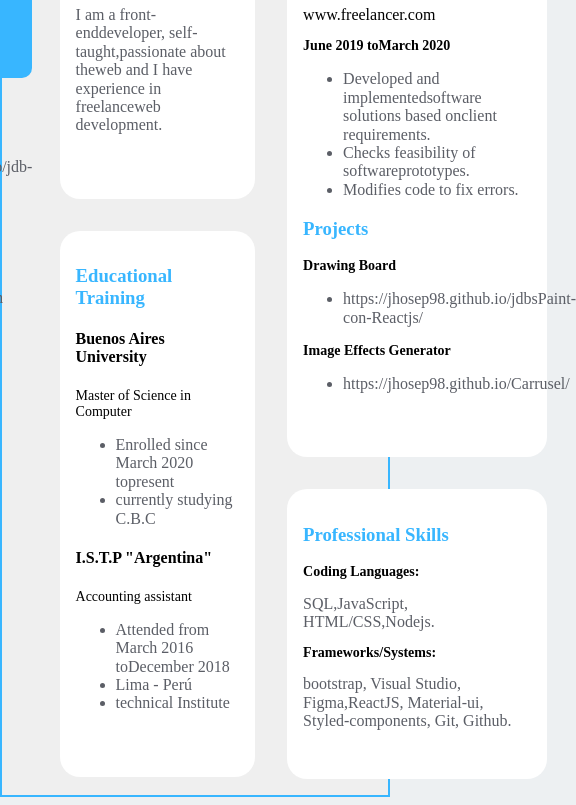
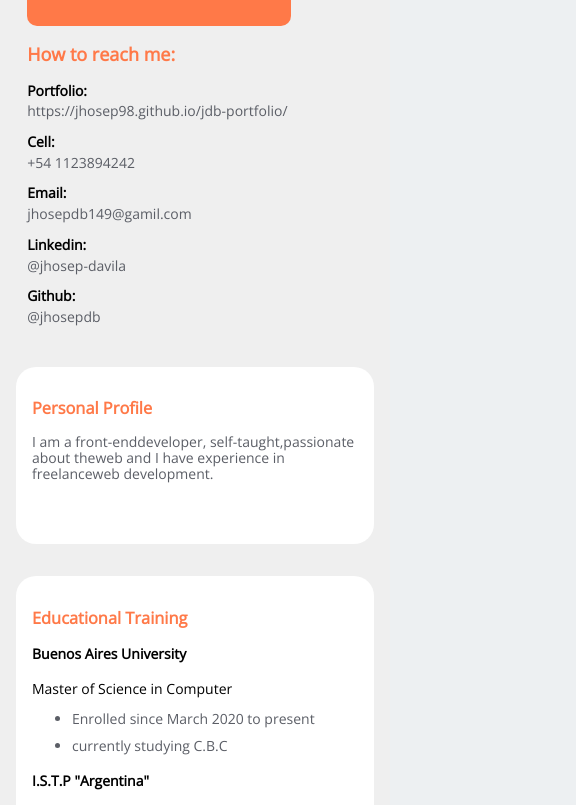
Before and after one commit to jhosep98/jhosep-cv, a plain HTML site: page index.html in a window 390 px wide. Shown: the part 337-1142 px from the top of the page, 576 px wide, since content can reach past the window. Drawn offline with nearby package versions, Linux system fonts and the light colour scheme.

Commit message:
Adding a responsive mode and changing the primary color.

```diff
--- /dev/null
+++ b/assets/scss/_footer.scss
@@ -0,0 +1,21 @@
+.footer {
+  width: 100%;
+  hr {
+    color: $font-color-secondary;
+  }
+  div {
+    .btn {
+      @include button;
+      background-color: $font-color-primary;
+      color: $container-bgcolor;
+      border: 2px solid $font-color-primary;
+      border-radius: 7px;
+      font-size: 16px;
+      &:active {
+        transform: scale(0.9);
+        box-shadow: 0 12px 16px 0 rgba(0, 0, 0, 0.24),
+          0 17px 50px 0 rgba(0, 0, 0, 0.19);
+      }
+    }
+  }
+}
--- a/assets/scss/_global.scss
+++ b/assets/scss/_global.scss
@@ -10,6 +10,7 @@ img {
 
 body {
   background: $background-color-body;
+  font-family: "Open Sans", sans-serif;
 }
 
 #root {
@@ -18,7 +19,28 @@ body {
   display: flex;
   justify-content: center;
   flex-direction: row;
+  flex-wrap: wrap;
   margin: 0 auto;
-  padding: 250px 1rem 0 1rem;
-  border: 2px solid $font-color-primary;
+  padding: 200px 1rem 1rem 1rem;
+  box-shadow: 0 0 24px 0 rgba(0, 0, 0, 0.12);
+  @include tablet {
+    flex-direction: column;
+  }
+  @include mobile {
+    flex-direction: column;
+    font-size: 14px;
+  }
 }
+
+@mixin button {
+  border: none;
+  color: white;
+  padding: 12px 20px;
+  text-align: center;
+  text-decoration: none;
+  display: inline-block;
+  font-size: 16px;
+  margin: 4px 2px;
+  transition-duration: 0.4s;
+  cursor: pointer;
+}
--- a/assets/scss/_header.scss
+++ b/assets/scss/_header.scss
@@ -3,6 +3,13 @@
   flex-direction: column;
   align-items: flex-start;
   padding: 0.7rem;
+  width: 30%;
+  @include tablet {
+    width: 100%;
+  }
+  @include mobile {
+    width: 100%;
+  }
   .header__title {
     background-color: $font-color-primary;
     text-align: center;
--- a/assets/scss/_main.scss
+++ b/assets/scss/_main.scss
@@ -1,8 +1,23 @@
 .main {
   display: flex;
+  width: 60%;
+  @include tablet {
+    width: 100%;
+  }
+  @include mobile {
+    width: 100%;
+    flex-direction: column;
+    align-items: center;
+  }
   .main__profile {
     width: 50%;
     margin: 1rem;
+    @include tablet {
+      width: 100%;
+    }
+    @include mobile {
+      width: 100%;
+    }
     .main__personal {
       background: $container-bgcolor;
       padding: 1rem 1rem 3rem 1rem;
@@ -28,12 +43,21 @@
       }
       ul {
         color: $font-color-secondary;
+        li {
+          margin-top: 0.7rem;
+        }
       }
     }
   }
   .main__summary {
     width: 50%;
     margin: 1rem;
+    @include tablet {
+      width: 100%;
+    }
+    @include mobile {
+      width: 100%;
+    }
     .main__projects {
       background: $container-bgcolor;
       padding: 1rem 1rem 3rem 1rem;
@@ -47,10 +71,14 @@
       }
       ul {
         color: $font-color-secondary;
+        li {
+          margin-top: 0.7rem;
+        }
         a {
           text-decoration: none;
           li {
             color: $font-color-secondary;
+            margin-top: 0.7rem;
           }
         }
       }
--- a/assets/scss/_variables.scss
+++ b/assets/scss/_variables.scss
@@ -2,5 +2,19 @@ $background-color-body: #edf0f2;
 $background-color-cv: #efefef;
 $container-bgcolor: #fff;
 $default-font-color: #000;
-$font-color-primary: #38b6ff;
+$font-color-primary: #ff7948;
 $font-color-secondary: #5b5e66;
+$mobile: 600px;
+$tablet: 900px;
+
+@mixin mobile {
+  @media (max-width: $mobile) {
+    @content;
+  }
+}
+
+@mixin tablet {
+  @media (max-width: $tablet) {
+    @content;
+  }
+}
--- a/assets/scss/style.scss
+++ b/assets/scss/style.scss
@@ -2,3 +2,4 @@
 @import "./global";
 @import "./header";
 @import "./main";
+@import "./footer";
--- a/index.html
+++ b/index.html
@@ -6,6 +6,12 @@
     <title>Jhosepdb-cv</title>
     <link rel="stylesheet" href="./dist/css/normalize.css" />
     <link rel="stylesheet" href="./dist/css/style.min.css" />
+    <!-- fonts -->
+    <link rel="preconnect" href="https://fonts.gstatic.com" />
+    <link
+      href="https://fonts.googleapis.com/css2?family=Open+Sans&display=swap"
+      rel="stylesheet"
+    />
   </head>
   <body>
     <div id="root">
@@ -74,13 +80,13 @@
             <h4>Buenos Aires University</h4>
             <p>Master of Science in Computer</p>
             <ul>
-              <li>Enrolled since March 2020 topresent</li>
+              <li>Enrolled since March 2020 to present</li>
               <li>currently studying C.B.C</li>
             </ul>
             <h4>I.S.T.P "Argentina"</h4>
             <p>Accounting assistant</p>
             <ul>
-              <li>Attended from March 2016 toDecember 2018</li>
+              <li>Attended from March 2016 to December 2018</li>
               <li>Lima - Perú</li>
               <li>technical Institute</li>
             </ul>
@@ -90,7 +96,7 @@
           <div class="main__projects">
             <h3>Software Developer</h3>
             <span>www.freelancer.com</span>
-            <p>June 2019 toMarch 2020</p>
+            <p>June 2019 to March 2020</p>
             <ul>
               <li>
                 Developed and implementedsoftware solutions based onclient
@@ -102,13 +108,19 @@
             <h3>Projects</h3>
             <p>Drawing Board</p>
             <ul>
-              <a href=""
+              <a
+                href="https://jhosep98.github.io/jdbsPaint-con-Reactjs/"
+                target="_blank"
                 ><li>https://jhosep98.github.io/jdbsPaint-con-Reactjs/</li></a
               >
             </ul>
-            <p>Image Effects Generator</p>
+            <p>The weather search</p>
             <ul>
-              <a href=""><li>https://jhosep98.github.io/Carrusel/</li></a>
+              <a
+                href="https://jhosep98.github.io/the-weather-search/"
+                target="_blank"
+                ><li>https://jhosep98.github.io/the-weather-search/</li></a
+              >
             </ul>
           </div>
           <div class="main__skills">
@@ -123,7 +135,14 @@
           </div>
         </section>
       </main>
-      <footer></footer>
+      <footer class="footer">
+        <hr />
+        <div>
+          <a class="btn" href="./assets/img/jhoset-cv.pdf" target="_blank"
+            >Download pdf</a
+          >
+        </div>
+      </footer>
     </div>
   </body>
 </html>
```
Also changed, not shown: dist/css/style.min.css, 2 other files.
